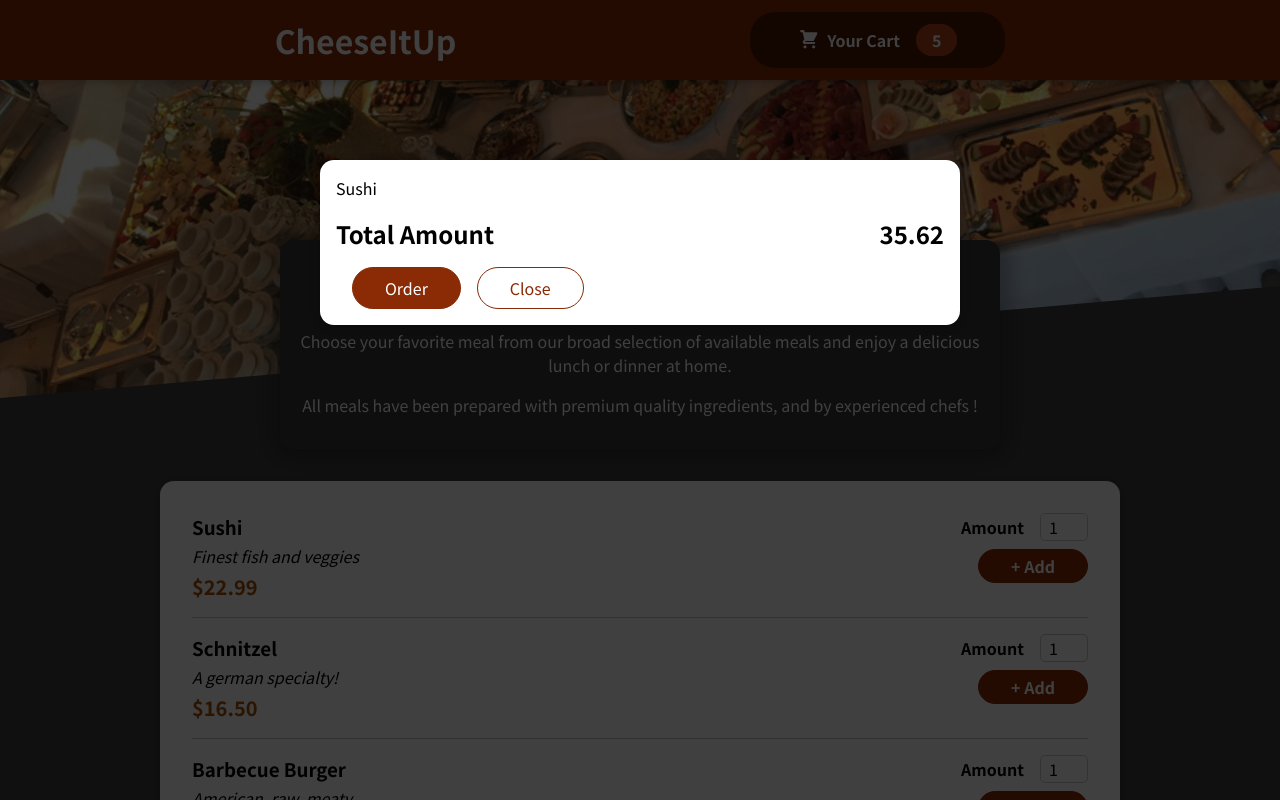
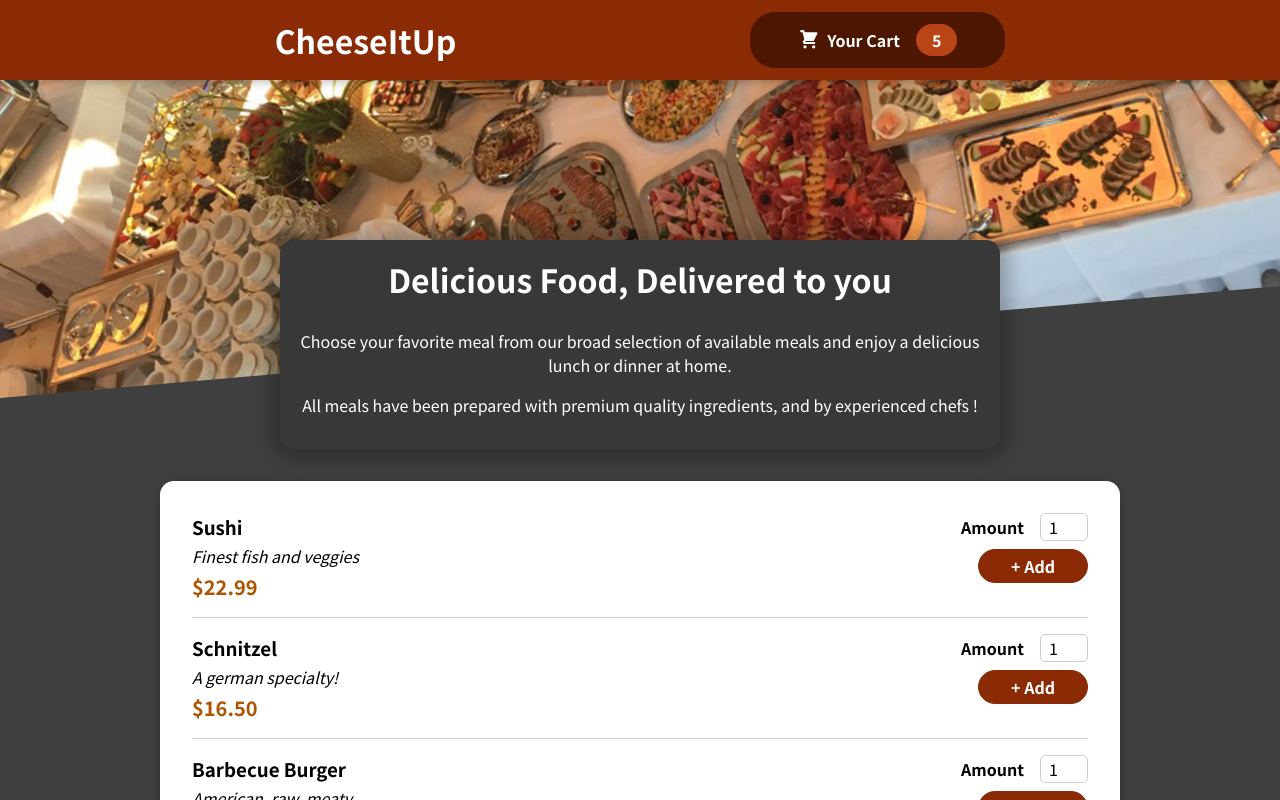
Before and after one commit to Arsalan-Khalid1/FoodOrder, a React (Create React App) app: page / in a window 1280 px wide. Shown: the top 800 px of the page. Built offline with nearby package versions, Linux system fonts and the light colour scheme; the HTML template or start-up script is replaced by a standard one.

Commit message:
state management for modal

```diff
--- a/src/App.js
+++ b/src/App.js
@@ -1,18 +1,28 @@
-import Header from './components/Layout/Header';
-import { Fragment } from 'react'
-import Meals from './components/Meals/Meals';
-import Cart from './components/Cart/Cart';
+import Header from "./components/Layout/Header";
+import { Fragment, useState } from "react";
+import Meals from "./components/Meals/Meals";
+import Cart from "./components/Cart/Cart";
 
 function App() {
+  const [cartShown, setCartShown] = useState(false);
+
+  const cartShownHandler = () => {
+    setCartShown(true);
+  };
+
+  const cartHideHandler = () => {
+    setCartShown(false);
+  };
+
   return (
-      <Fragment>
-        <Cart/>
-        <Header/>
-        <main>
-          <Meals/>
-        </main>
-      </Fragment>
+    <Fragment>
+      {cartShown && <Cart onCartHide={cartHideHandler} />}
+      <Header onCartShown={cartShownHandler} />
+      <main>
+        <Meals />
+      </main>
+    </Fragment>
   );
-};
+}
 
 export default App;
--- a/src/components/Cart/Cart.js
+++ b/src/components/Cart/Cart.js
@@ -1,12 +1,17 @@
-import Modal from '../UI/Modal';
-import './Cart.css';
+import Modal from "../UI/Modal";
+import "./Cart.css";
 
-const Cart = () => {
-
-    const cartItems = <ul className="cart-items">{[{id: 'c1', name: 'Sushi', amount: 2, price: 12.99}].map((item) => <li>{item.name}</li>)}</ul>;
+const Cart = (props) => {
+  const cartItems = (
+    <ul className="cart-items">
+      {[{ id: "c1", name: "Sushi", amount: 2, price: 12.99 }].map((item) => (
+        <li>{item.name}</li>
+      ))}
+    </ul>
+  );
 
   return (
-        <Modal>
+    <Modal onHide={props.onCartHide}>
       {cartItems}
       <div className="total">
         <span>Total Amount</span>
@@ -14,7 +19,9 @@ const Cart = () => {
       </div>
       <div className="actions">
         <button className="button">Order</button>
-                <button className="button--alt">Close</button>
+        <button className="button--alt" onClick={props.onCartHide}>
+          Close
+        </button>
       </div>
     </Modal>
   );
--- a/src/components/Layout/Header.js
+++ b/src/components/Layout/Header.js
@@ -1,17 +1,20 @@
-import { Fragment } from 'react';
-import mealsImg from '../../assets/meals.jpg';
-import './Header.css';
-import HeaderCartButton from './HeaderCartButton';
+import { Fragment } from "react";
+import mealsImg from "../../assets/meals.jpg";
+import "./Header.css";
+import HeaderCartButton from "./HeaderCartButton";
 
-const Header = props => {
+const Header = (props) => {
   return (
     <Fragment>
       <header className="header">
         <h1>CheeseItUp</h1>
-                <HeaderCartButton/>
+        <HeaderCartButton
+          onClick={props.onCartShown}
+          onClose={props.onCartHide}
+        />
       </header>
       <div className="main-image">
-                <img src={mealsImg} alt="Table full of food"/>
+        <img src={mealsImg} alt="Table full of food" />
       </div>
     </Fragment>
   );
--- a/src/components/Layout/HeaderCartButton.js
+++ b/src/components/Layout/HeaderCartButton.js
@@ -1,20 +1,16 @@
-import CartIcon from '../Cart/CartIcon';
-import './HeaderCartButton.css'
+import CartIcon from "../Cart/CartIcon";
+import "./HeaderCartButton.css";
 
-const HeaderCartButton = props => {
-    return (
-        <button className="button">
-            <span className="icon">
-                <CartIcon/>
-            </span>
-            <span>
-                Your Cart
-            </span>
-            <span className="badge">
-                5
-            </span>
-        </button>
-    );
+const HeaderCartButton = (props) => {
+  return (
+    <button className="button" onClick={props.onClick}>
+      <span className="icon">
+        <CartIcon />
+      </span>
+      <span>Your Cart</span>
+      <span className="badge">5</span>
+    </button>
+  );
 };
 
 export default HeaderCartButton;
--- a/src/components/UI/Modal.js
+++ b/src/components/UI/Modal.js
@@ -1,9 +1,8 @@
-import { Fragment } from 'react';
-import ReactDom from 'react-dom';
-import './Modal.css'
+import { Fragment } from "react";
+import ReactDom from "react-dom";
+import "./Modal.css";
 
-
-const ModalOverlay = props => {
+const ModalOverlay = (props) => {
   return (
     <div className="modal">
       <div>{props.children}</div>
@@ -11,17 +10,23 @@ const ModalOverlay = props => {
   );
 };
 
-const Backdrop = props => {
-    return <div className="backdrop"/>
+const Backdrop = (props) => {
+  return <div className="backdrop" onClick={props.onClose} />;
 };
 
 const portalElement = document.getElementById("overlays");
 
-const Modal = props => {
+const Modal = (props) => {
   return (
     <Fragment>
-            { ReactDom.createPortal(<Backdrop/>, portalElement) }
-            { ReactDom.createPortal(<ModalOverlay>{props.children}</ModalOverlay>, portalElement) }
+      {ReactDom.createPortal(
+        <Backdrop onClose={props.onHide} />,
+        portalElement
+      )}
+      {ReactDom.createPortal(
+        <ModalOverlay>{props.children}</ModalOverlay>,
+        portalElement
+      )}
     </Fragment>
   );
 };
```
Lines whose indentation alone changed are shown as unchanged.
